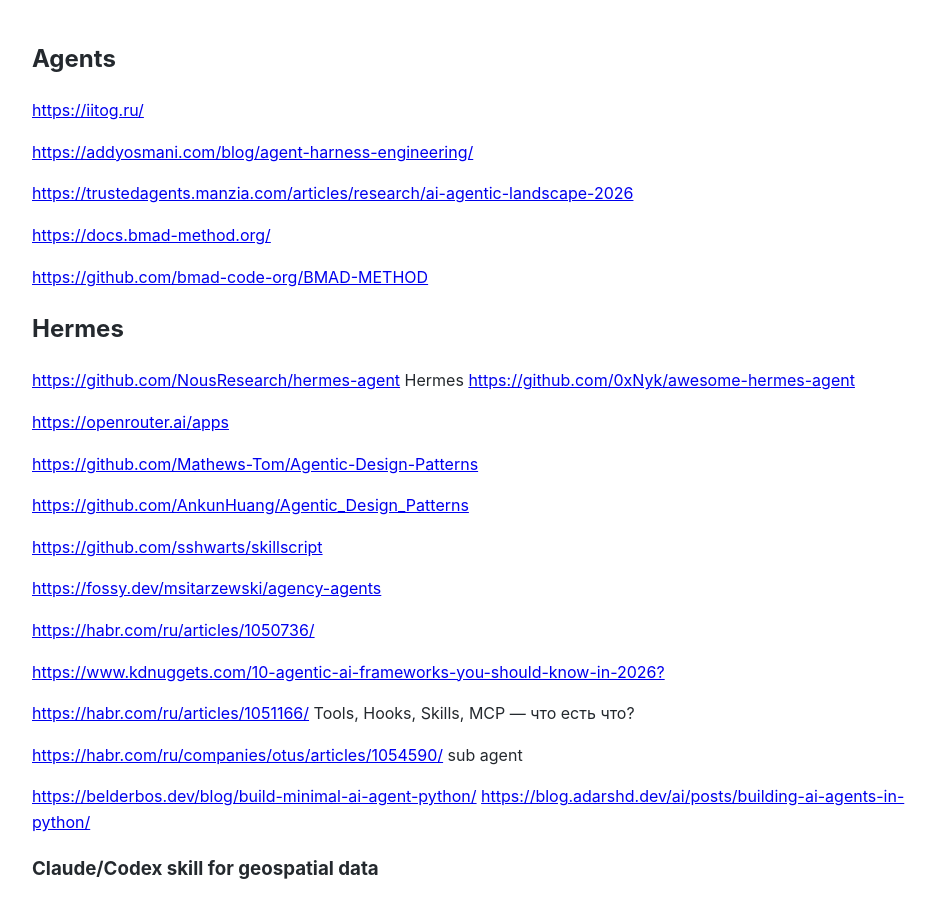
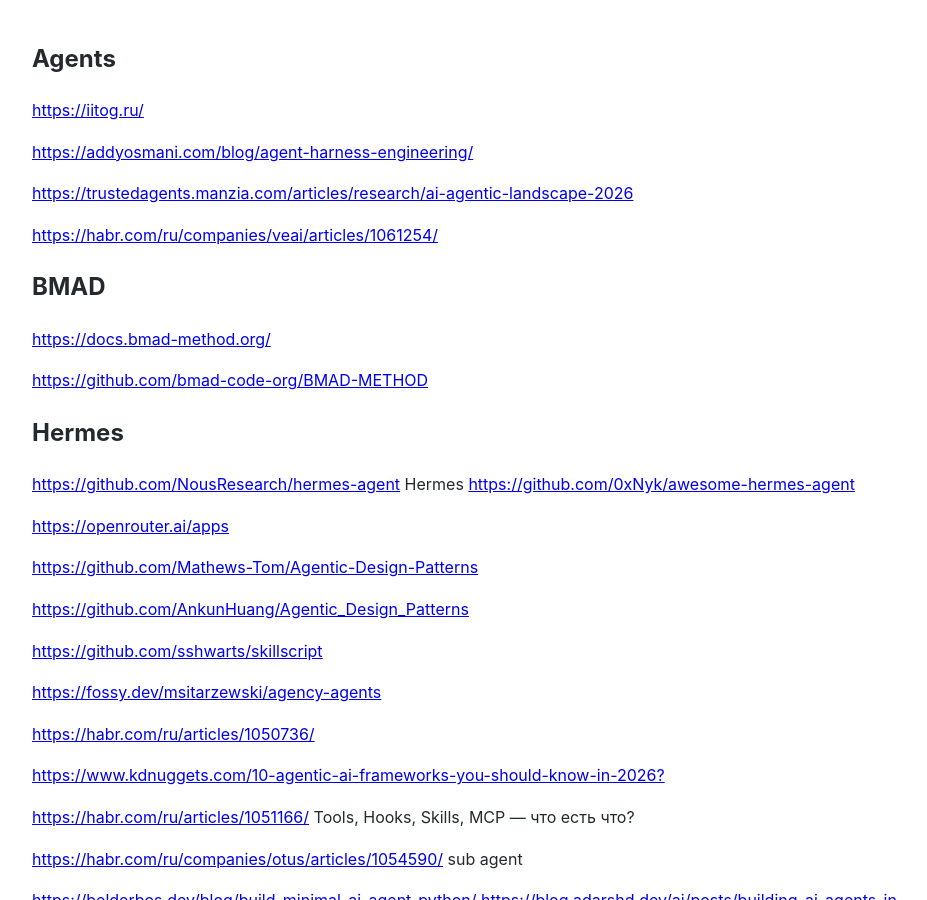
Before and after one commit to Michael-Lubinsky/michael-lubinsky.github.com, a Jekyll site: the page built from ml/agent.md, in a window 1280 px wide and 900 px high. Shown: the whole window, without its empty margins (158-1085 px from the left). Built offline with Jekyll 4.4.1, drawn with Linux system fonts in a browser that asks for light colours; our own code applies the rules of GitHub Pages for plain Markdown files.

Commit message:
Update agent.md

```diff
--- a/ml/agent.md
+++ b/ml/agent.md
@@ -6,6 +6,11 @@
 
 <https://trustedagents.manzia.com/articles/research/ai-agentic-landscape-2026>
 
+
+<https://habr.com/ru/companies/veai/articles/1061254/>
+
+
+## BMAD
 <https://docs.bmad-method.org/>
 
 <https://github.com/bmad-code-org/BMAD-METHOD>
```
